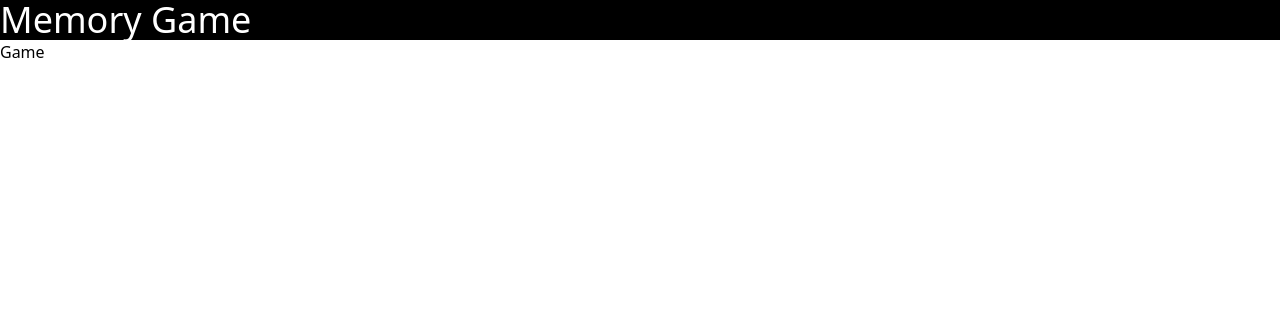
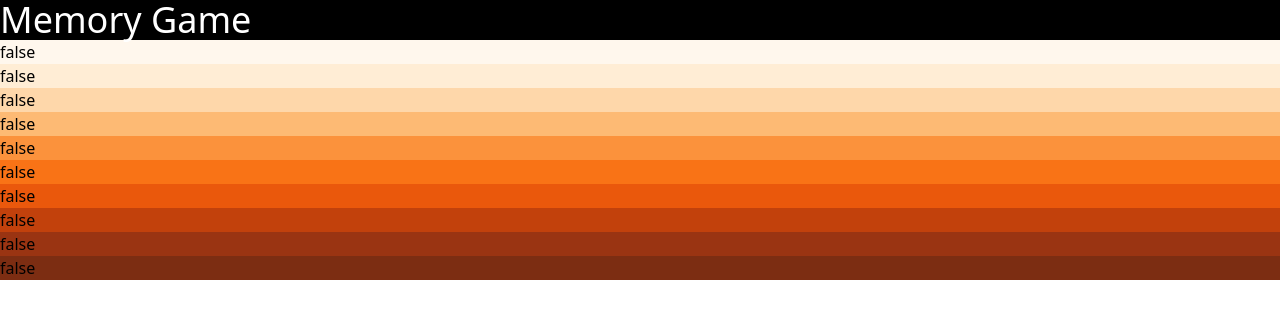
Before and after one commit to bkwong315/memory-game, a React app: page / in a window 1280 px wide. Shown: the top 318 px of the page. Built offline with nearby package versions, Linux system fonts and the light colour scheme; the HTML template or start-up script is replaced by a standard one.

Commit message:
Add Card element for choices array

```diff
--- a/src/App.tsx
+++ b/src/App.tsx
@@ -52,7 +52,7 @@ const App = () => {
   return (
     <>
       <h1 className='text-4xl text-white bg-black'>Memory Game</h1>
-      <Game />
+      <Game choices={choices} />
     </>
   );
 };
--- a/src/components/Game/Game.tsx
+++ b/src/components/Game/Game.tsx
@@ -1,7 +1,22 @@
 import React from 'react';
 
-const Game = () => {
-  return <main>Game</main>;
+import Card from './Card';
+import CardInfo from '../../interfaces/CardInfo';
+
+interface GameProps {
+  choices: CardInfo[];
+}
+
+const Game = (props: GameProps) => {
+  const { choices } = props;
+
+  return (
+    <main>
+      {choices.map((choice, idx) => (
+        <Card cardInfo={choice} key={idx} />
+      ))}
+    </main>
+  );
 };
 
 export default Game;
```
